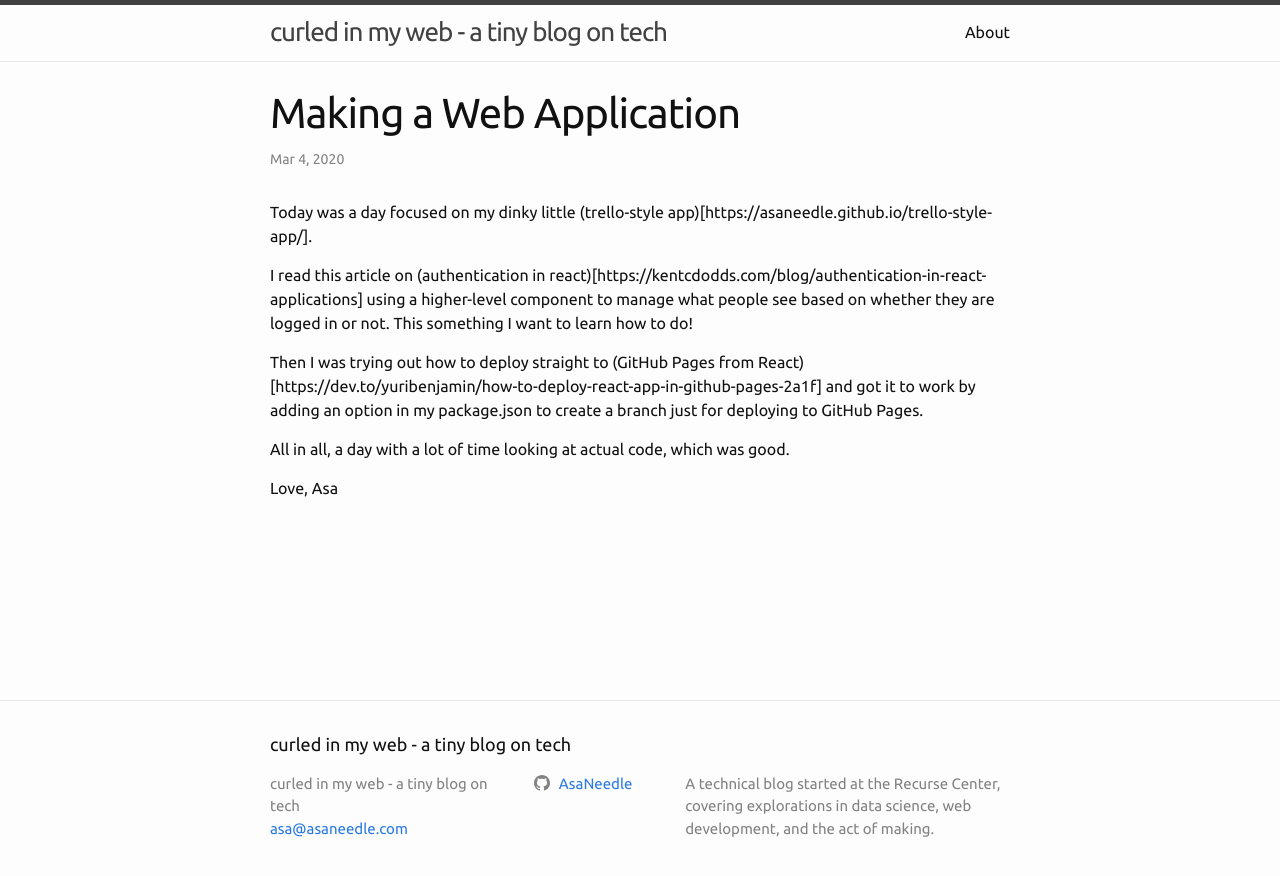
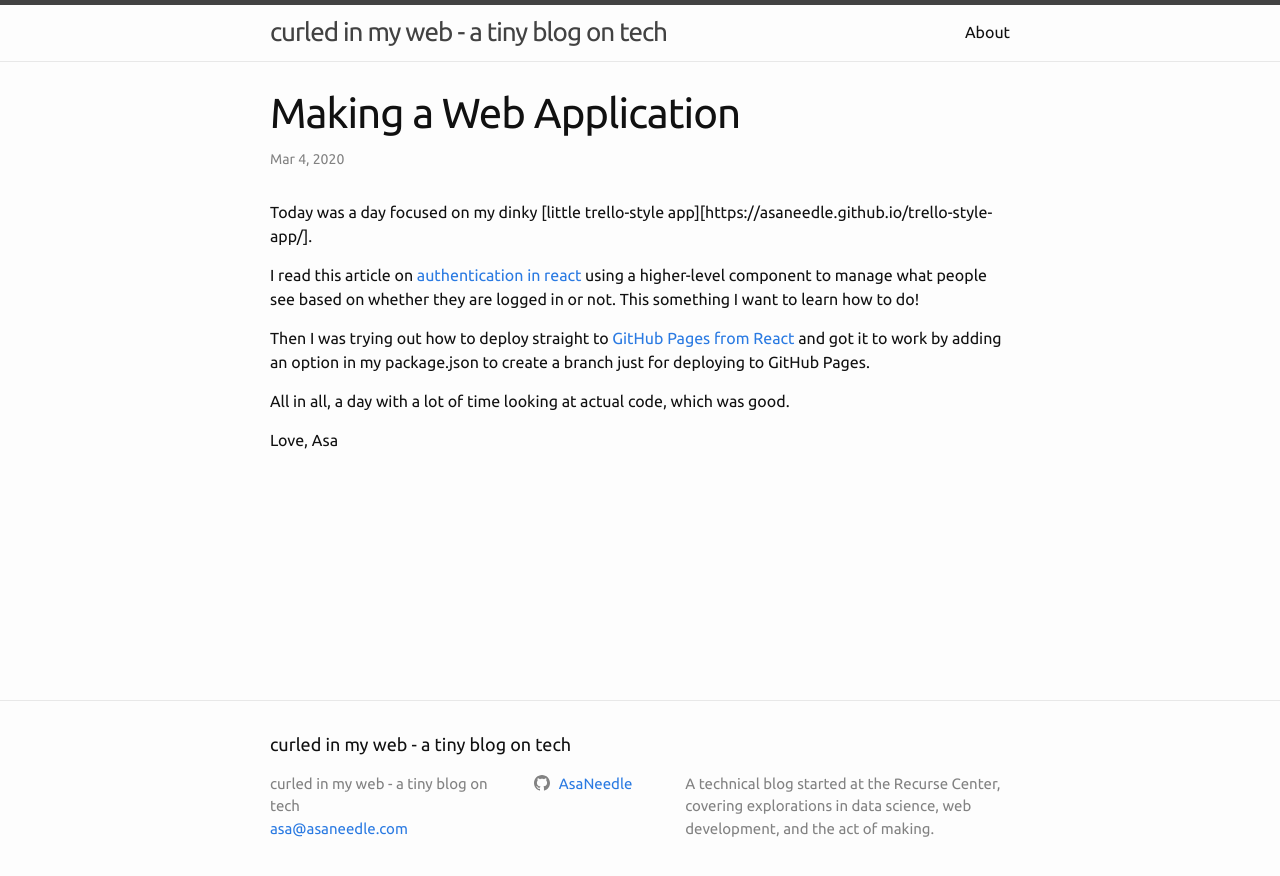
Before and after one commit to AsaNeedle/jekyll-technical-blog, a Jekyll site: the page built from _posts/2020-03-04-making-a-web-app.markdown, in a window 1280 px wide. Shown: the top 876 px of the page. Built offline with Jekyll 4.4.1, drawn with Linux system fonts in a browser that asks for light colours.

Commit message:
fix links

```diff
--- a/_posts/2020-03-04-making-a-web-app.markdown
+++ b/_posts/2020-03-04-making-a-web-app.markdown
@@ -5,11 +5,11 @@ date: 2020-03-04 10:00
 published: true
 ---
 
-Today was a day focused on my dinky little (trello-style app)[https://asaneedle.github.io/trello-style-app/].
+Today was a day focused on my dinky [little trello-style app][https://asaneedle.github.io/trello-style-app/].
 
-I read this article on (authentication in react)[https://kentcdodds.com/blog/authentication-in-react-applications] using a higher-level component to manage what people see based on whether they are logged in or not. This something I want to learn how to do!
+I read this article on [authentication in react](https://kentcdodds.com/blog/authentication-in-react-applications) using a higher-level component to manage what people see based on whether they are logged in or not. This something I want to learn how to do!
 
-Then I was trying out how to deploy straight to (GitHub Pages from React)[https://dev.to/yuribenjamin/how-to-deploy-react-app-in-github-pages-2a1f] and got it to work by adding an option in my package.json to create a branch just for deploying to GitHub Pages.
+Then I was trying out how to deploy straight to [GitHub Pages from React](https://dev.to/yuribenjamin/how-to-deploy-react-app-in-github-pages-2a1f) and got it to work by adding an option in my package.json to create a branch just for deploying to GitHub Pages.
 
 All in all, a day with a lot of time looking at actual code, which was good.
 
```
